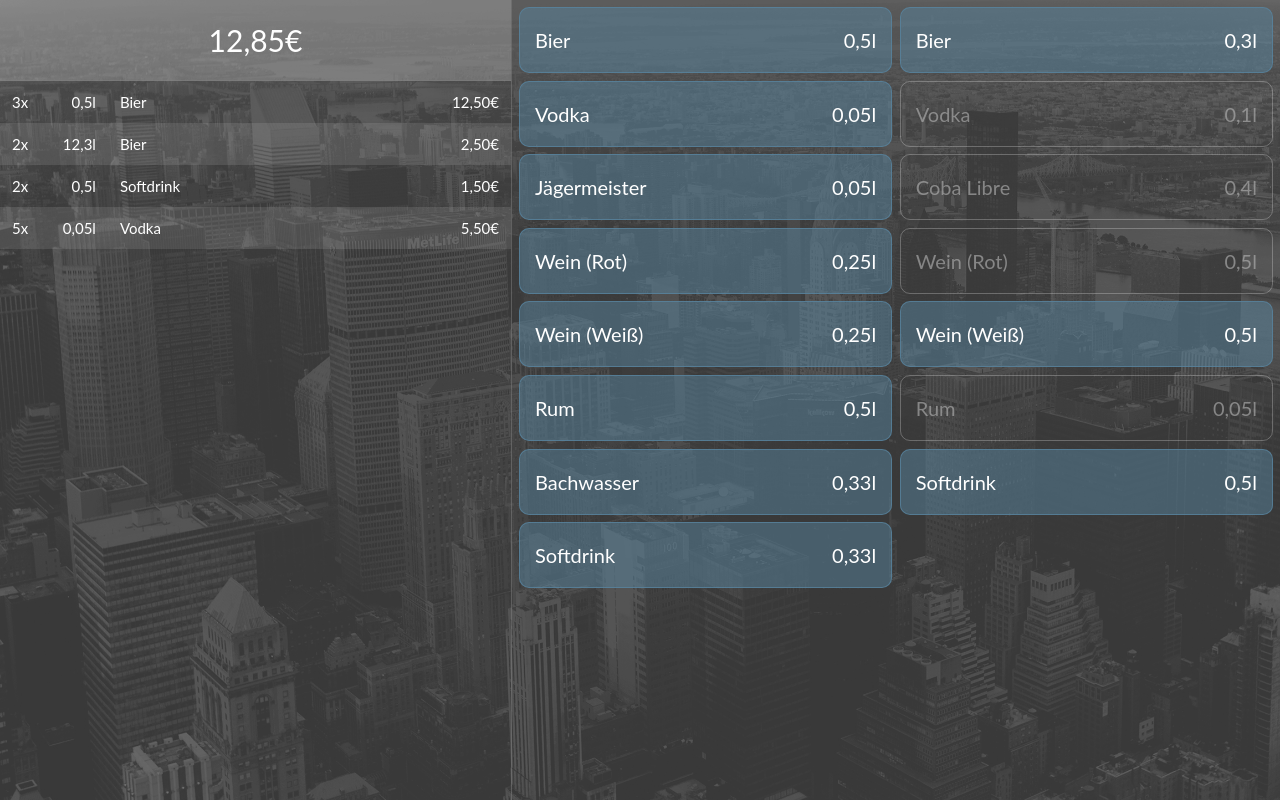
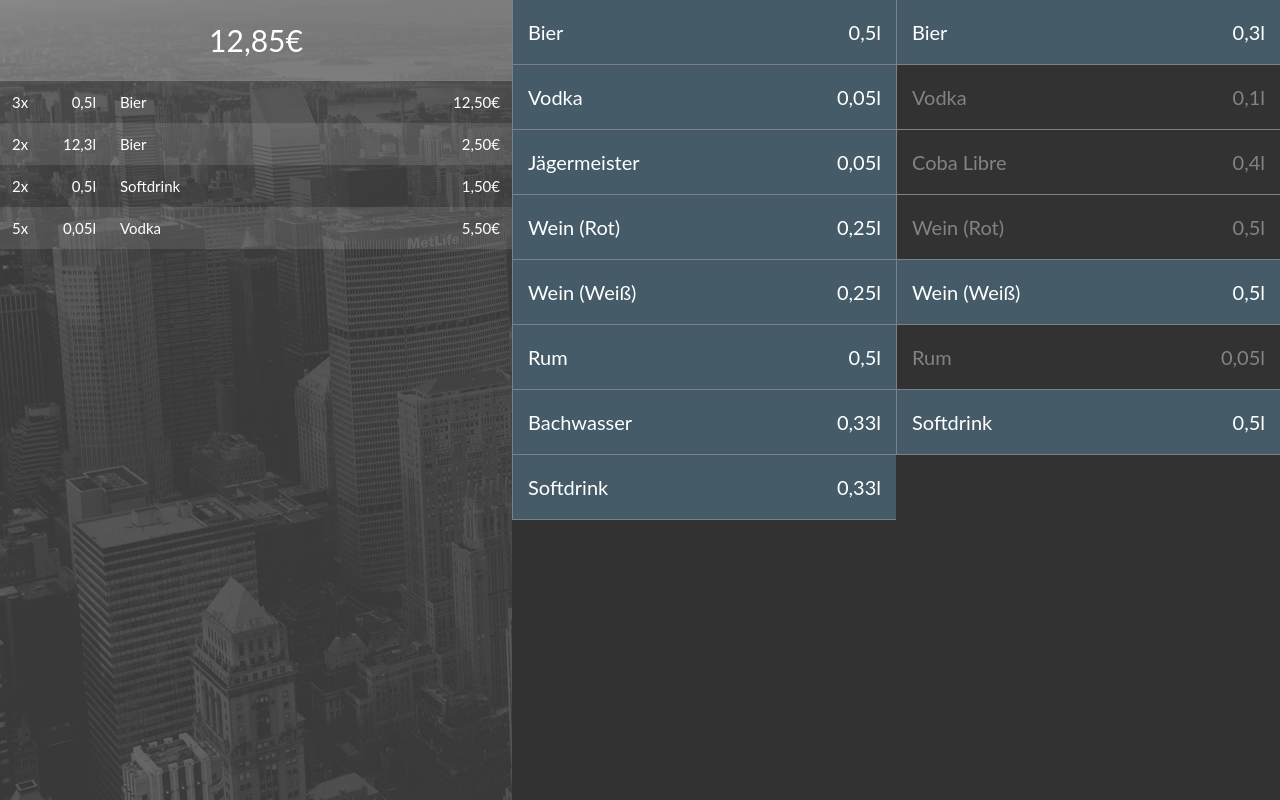
Before and after one commit to unverschaemt/stockparty, a website: page public/cashPanel.html in a window 1280 px wide. Drawn offline with Linux system fonts and the light colour scheme.

Commit message:
cashPanel grid init

```diff
--- a/public/cashPanel.html
+++ b/public/cashPanel.html
@@ -4,6 +4,7 @@
 <head>
     <meta http-equiv="content-type" content="text/html; charset=utf-8">
     <link href="layout/css/standard.css" rel="stylesheet" type="text/css">
+    <script type="text/javascript" src="javascript/framework/grid.js"></script>
 </head>
 
 <body>
@@ -42,7 +43,7 @@
             </div>
         </div>
         <div id="drinkList">
-            <span class="drink">
+            <span class="drink" onclick="Grid.init(this)">
                 Bier <span>0,5l</span>
             </span>
             <span class="drink">
--- /dev/null
+++ b/public/javascript/framework/grid.js
@@ -0,0 +1,13 @@
+var Grid = function (DOMElement) {
+    if (DOMElement) {
+        this.init(DOMElement);
+    }
+}
+
+Grid.prototype.init = function (DOMElement) {
+    this.dom = DOMElement;
+}
+
+Grid.prototype.getCells() {
+    return this.dom.childNodes;
+}
--- a/public/layout/css/standard.css
+++ b/public/layout/css/standard.css
@@ -94,15 +94,13 @@ input[type=submit]:hover {
     width: 40%;
     height: 100%;
     float: left;
-    border-right: 1px solid rgba(128, 128, 128, 0.5);
 }
 #drinkList {
     width: 60%;
     height: 100%;
     float: left;
     overflow-y: auto;
-    padding: 0.25%;
-    border-collapse: collapse;
+    background: rgba(50, 50, 50, 1) !important;
 }
 #orderList,
 #drinkList,
@@ -111,14 +109,14 @@ input[type=submit]:hover {
 }
 .drink {
     font-size: 20px;
-    width: 49%;
-    border: 1px solid rgba(88, 132, 158, 0.8);
-    border-radius: 10px;
+    width: 50%;
     position: relative;
     background: rgba(88, 132, 158, 0.5);
+    border-style: solid;
+    border-width: 0px 0px 1px 1px;
+    border-color: rgb(124, 129, 137);
     vertical-align: top;
     padding: 20px 15px;
-    margin: 0.5%;
     float: left;
 }
 .drink span {
@@ -126,13 +124,11 @@ input[type=submit]:hover {
 }
 .drink:hover {
     background: rgba(88, 132, 158, 0.9);
-    border: 1px solid rgba(88, 132, 158, 0.9);
     cursor: pointer;
 }
 .drink.inactive {
     color: rgba(181, 181, 181, 0.62);
     background-color: transparent;
-    border: 1px solid rgba(255, 255, 255, 0.25);
     cursor: default;
 }
 table tr td {
```
